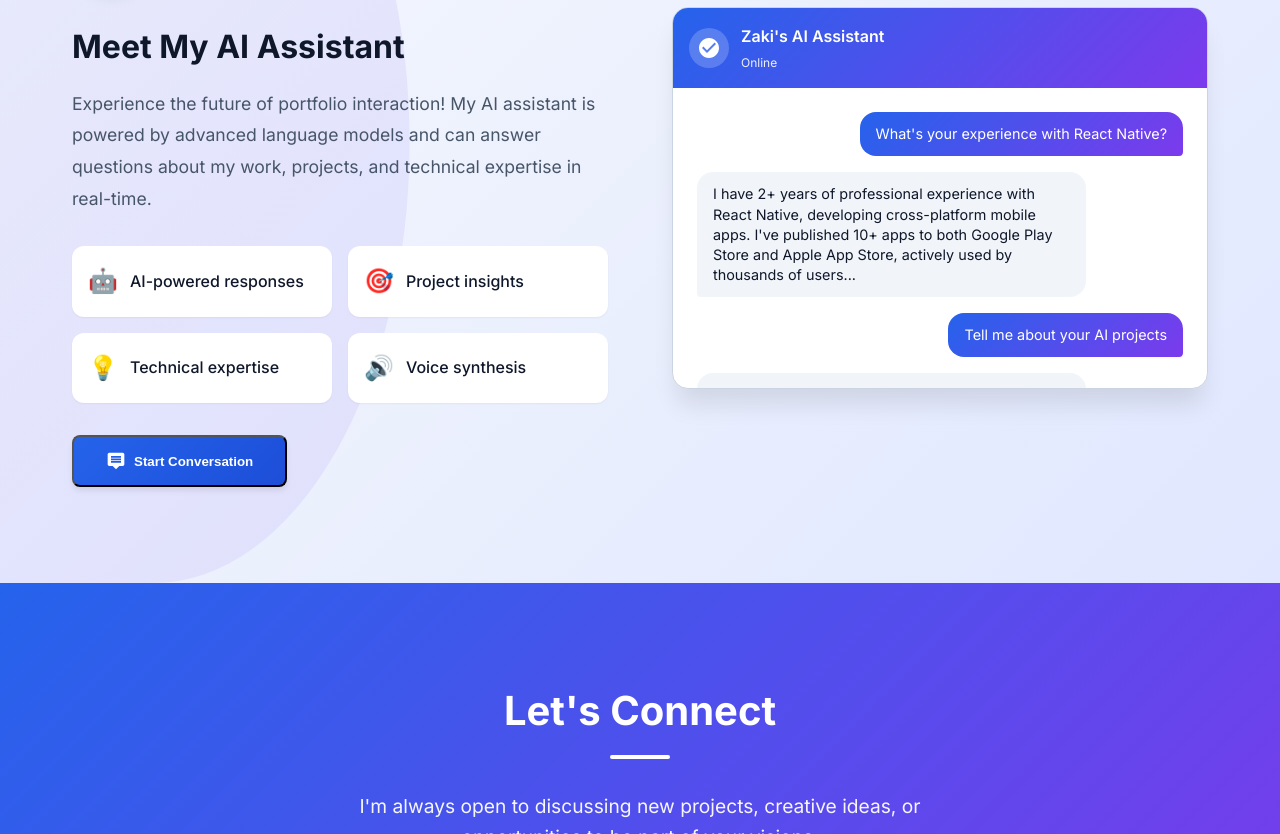
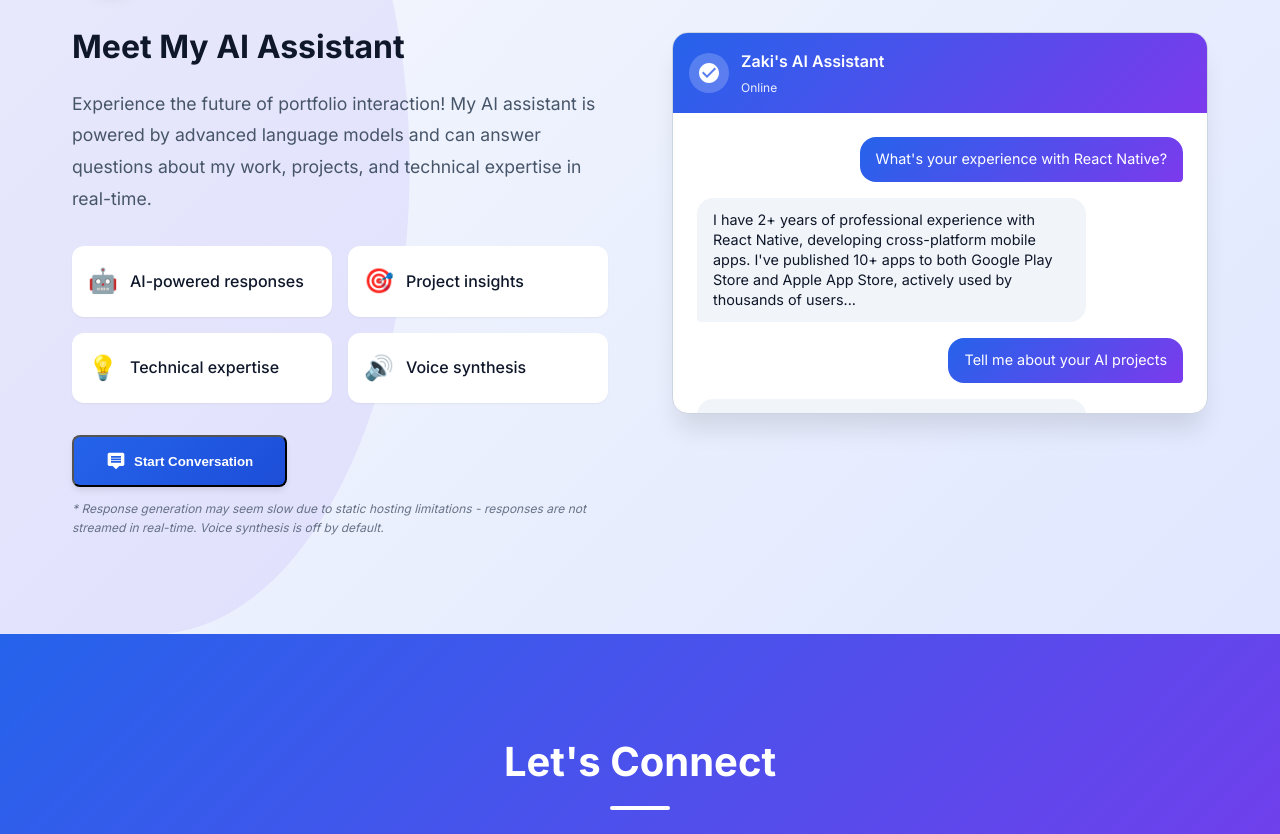
Before and after one commit to Zetakai/zetakai.github.io, a plain HTML site: page index.html in a window 1280 px wide. Shown: the part 2602-3436 px from the top of the page. Drawn offline with Linux system fonts and the light colour scheme; no server answers.

Commit message:
Update chat disclaimer and TTS default settings
- Add disclaimer about response speed and streaming limitations
- Set voice synthesis (TTS) to OFF by default for better UX
- Update TTS button visual state to show inactive by default
- Improve disclaimer wording for clarity and user-friendliness

```diff
--- a/index.html
+++ b/index.html
@@ -199,6 +199,7 @@
                             </svg>
                             Start Conversation
                         </button>
+                        <p class="chat-disclaimer">* Response generation may seem slow due to static hosting limitations - responses are not streamed in real-time. Voice synthesis is off by default.</p>
                     </div>
                 </div>
                 <div class="chat-demo">
--- a/script.js
+++ b/script.js
@@ -247,7 +247,7 @@ class ChatWidget {
         this.isOpen = false;
         this.isTyping = false;
         this.chatHistory = [];
-        this.ttsEnabled = true; // Enable Text-to-Speech (TTS) by default
+        this.ttsEnabled = false; // Disable Text-to-Speech (TTS) by default
         this.currentSpeech = null;
         this.initializeElements();
         this.bindEvents();
@@ -474,9 +474,9 @@ class ChatWidget {
                 this.speechSynthesis.onvoiceschanged = () => this.loadVoices();
             }
 
-            // Set Text-to-Speech as active by default
-            this.ttsToggle.classList.add('active');
-            this.ttsToggle.title = 'Text-to-Speech: ON';
+            // Set Text-to-Speech as inactive by default
+            this.ttsToggle.classList.remove('active');
+            this.ttsToggle.title = 'Text-to-Speech: OFF';
         } else {
             console.warn('Speech synthesis not supported in this browser');
             this.ttsToggle.style.display = 'none';
--- a/styles.css
+++ b/styles.css
@@ -442,6 +442,14 @@ section {
 
 .chat-cta {
     text-align: left;
+}
+
+.chat-disclaimer {
+    font-size: 0.75rem;
+    color: var(--text-secondary);
+    margin-top: 0.75rem;
+    opacity: 0.8;
+    font-style: italic;
 }
 
 .chat-demo {
```
